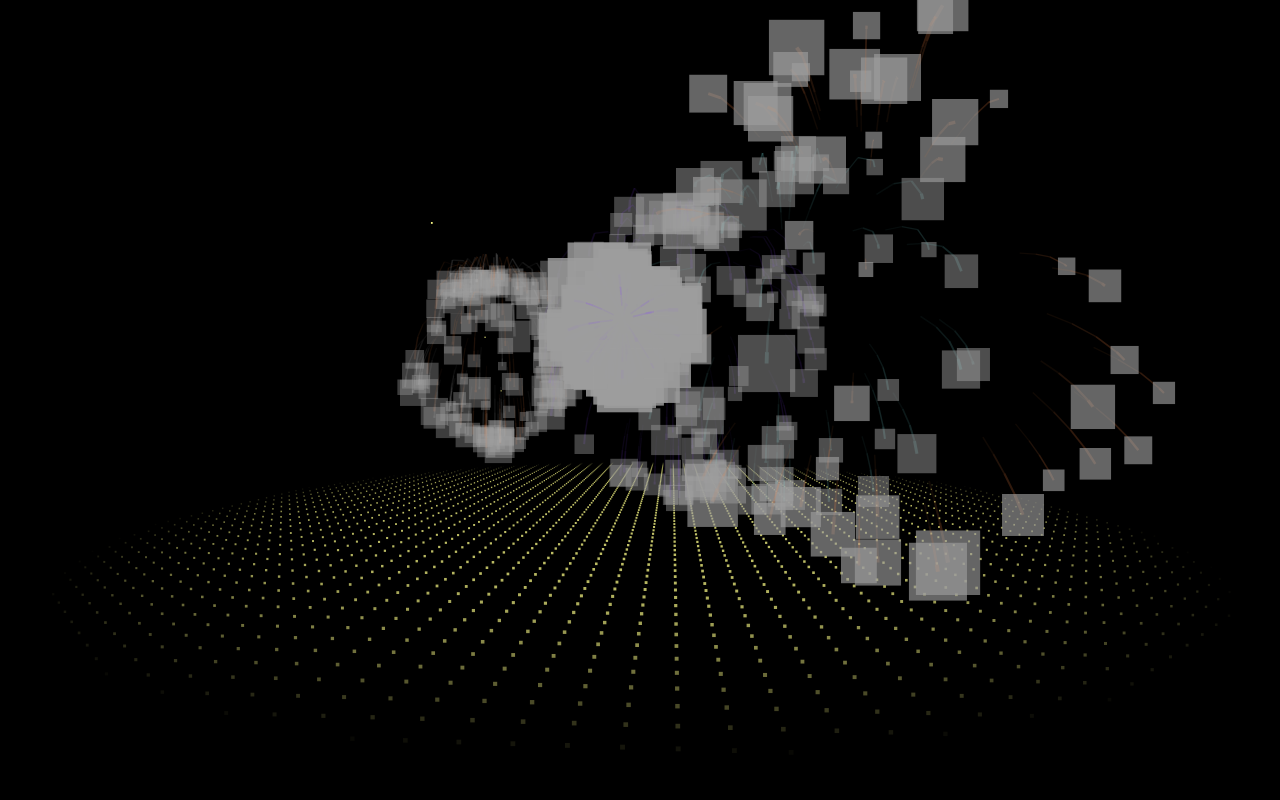
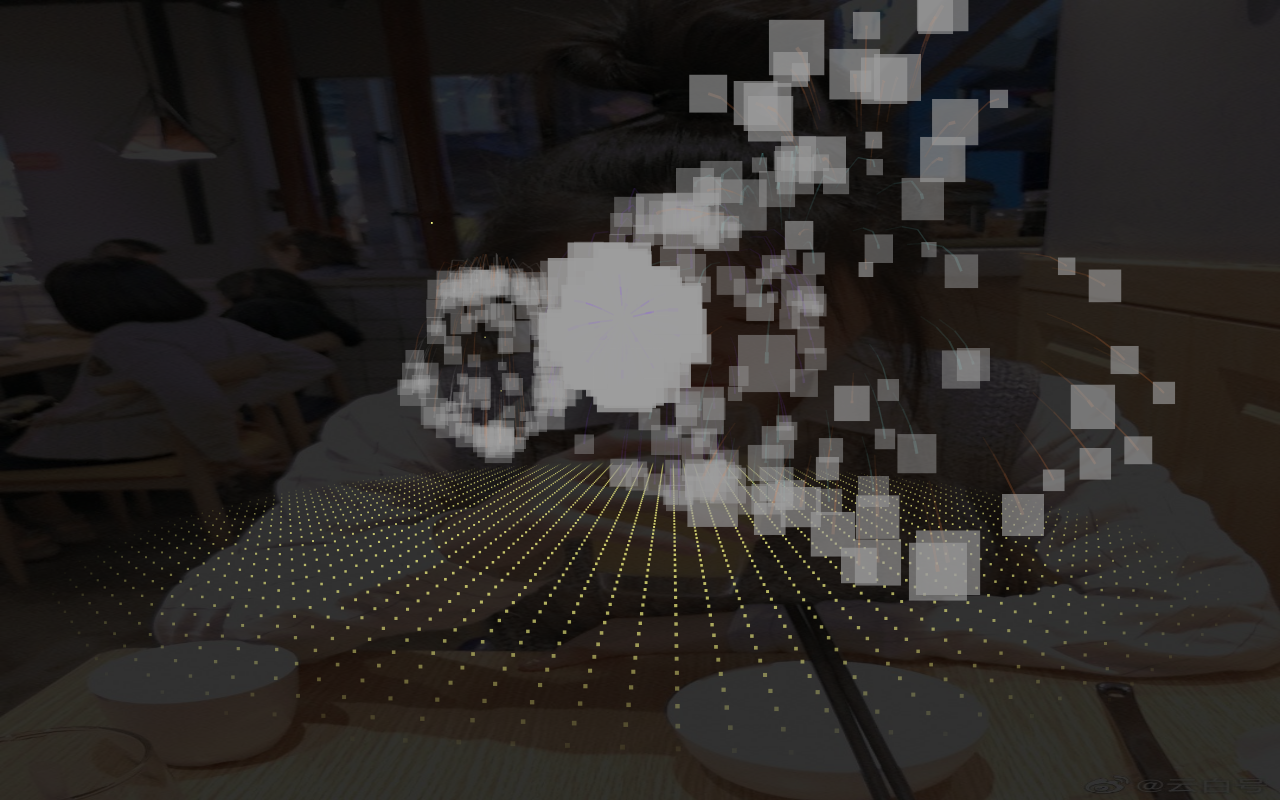
Before and after one commit to CoolMrp/fireWorks, a plain HTML site: page index.html in a window 1280 px wide. Drawn offline with Linux system fonts and the light colour scheme.

Commit message:
提交图片

```diff
--- a/index.html
+++ b/index.html
@@ -2,7 +2,7 @@
 <html>
 <head>
 <meta charset="utf-8">
-<title>烟花动画特效</title>
+<title>生日快乐</title>
 
 <style>
 html,body{
@@ -11,11 +11,14 @@ html,body{
   height:100%;
   overflow:hidden;
   background:#000;
+  background: url("image/1.jpeg") no-repeat;
+  background-size: 100% 100%;
 }
 
 #canvas{
   width:100%;
   height:100%;
+  background: rgba(0,0,0,0.8);
 }
 </style>
 
@@ -40,7 +43,8 @@ function initVars(){
   s="https://cantelope.org/NYE/";
   for(i=1;i<=10;++i){
     sparkPic=new Image();
-    sparkPic.src=s+"spark"+i+".png";
+    sparkPic.src = i===5? "image/6.png" : s+"spark"+i+".png";
+    // sparkPic.src=s+"spark"+i+".png";
     sparkPics.push(sparkPic);
   }
   sparks=new Array();
```
Also changed, not shown: image/1.jpeg (added), image/4.jpeg (added), image/5.png (added), image/6.png (added), image/by.jpeg (added).
